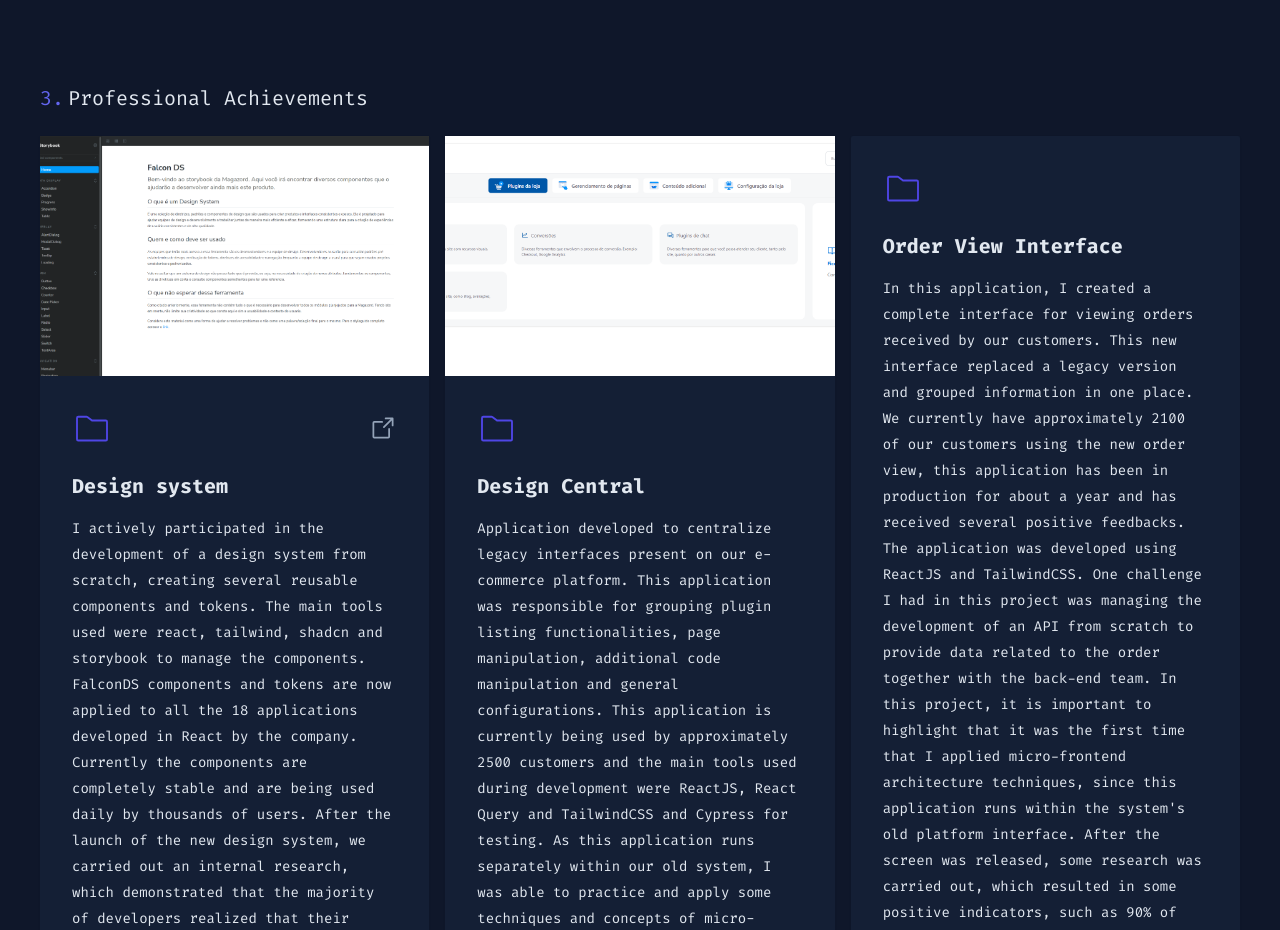
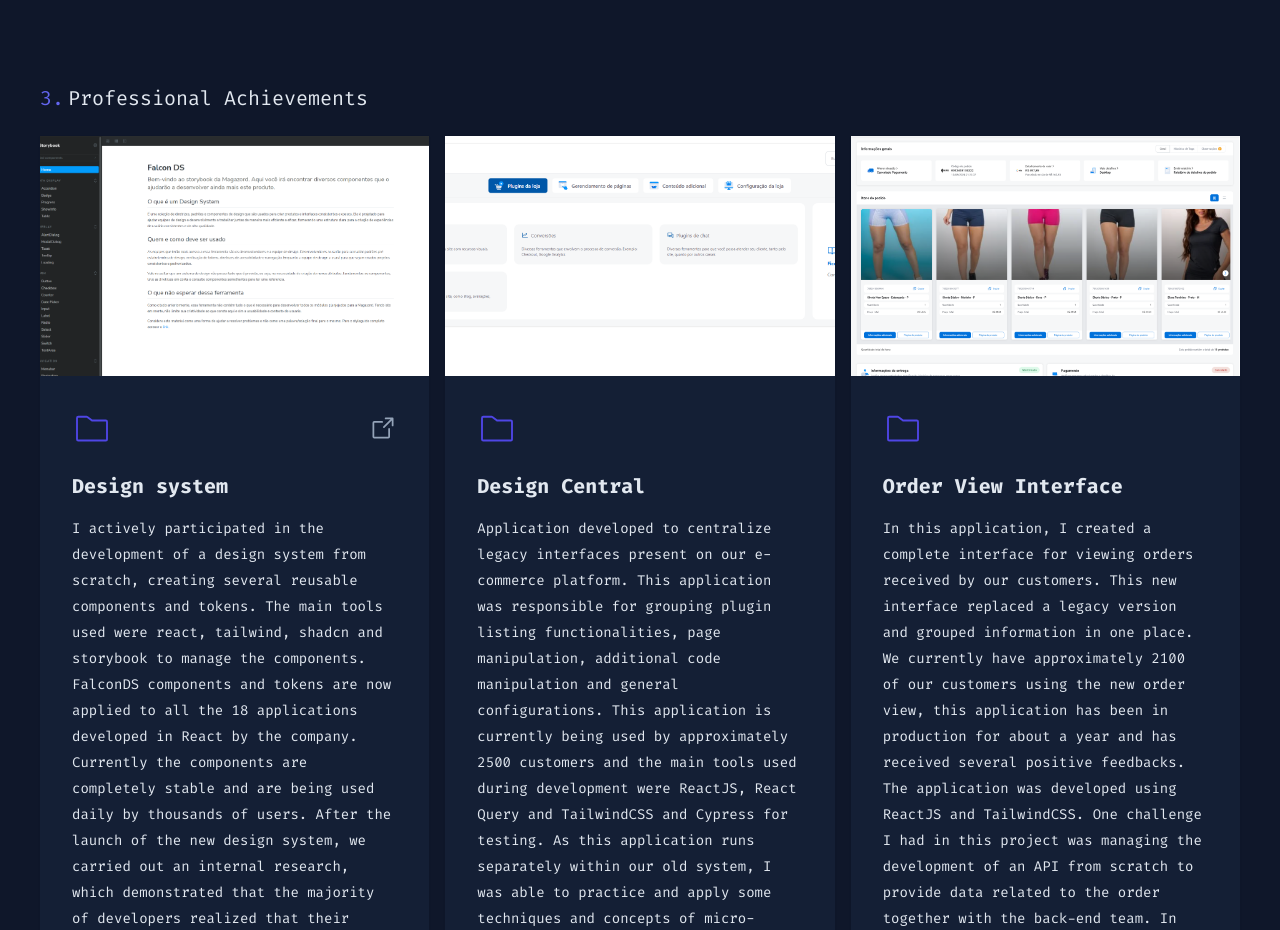
Before and after one commit to lucasdebeterco/lucasdebeterco-dev, a Next.js app: page / in a window 1280 px wide. Shown: the part 1780-2710 px from the top of the page. Built offline with nearby package versions, Linux system fonts and the light colour scheme.

Commit message:
order views images

```diff
--- a/src/app/components/projects/data/professional-achievements.ts
+++ b/src/app/components/projects/data/professional-achievements.ts
@@ -32,7 +32,10 @@ export const professionalAchievements = [
     {
         title: 'Order View Interface',
         description: 'In this application, I created a complete interface for viewing orders received by our customers. This new interface replaced a legacy version and grouped information in one place. We currently have approximately 2100 of our customers using the new order view, this application has been in production for about a year and has received several positive feedbacks. The application was developed using ReactJS and TailwindCSS. One challenge I had in this project was managing the development of an API from scratch to provide data related to the order together with the back-end team. In this project, it is important to highlight that it was the first time that I applied micro-frontend architecture techniques, since this application runs within the system\'s old platform interface. After the screen was released, some research was carried out, which resulted in some positive indicators, such as 90% of users found it easier to find information in the new interface compared to the old one.',
-        imageSrc: [],
+        imageSrc: [
+            '/professional-achievements/order-view-interface/general-info.png',
+            '/professional-achievements/order-view-interface/other-info.png'
+        ],
         imageAlt: 'Order View Interface Project',
         githubLink: null,
         productionLink: null,
```
Also changed, not shown: public/professional-achievements/order-view-interface/general-info.png (added), public/professional-achievements/order-view-interface/other-info.png (added).
